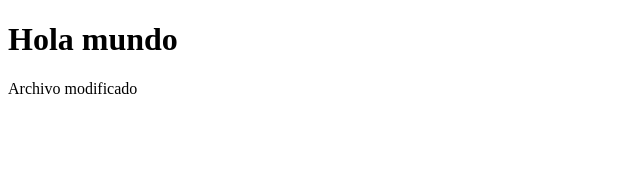
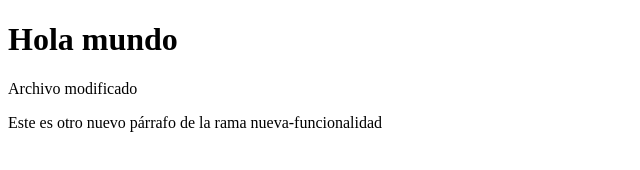
Before and after one commit to alejandrocorral509/mi-proyecto-git, a plain HTML site: page index.html in a window 1280 px wide. Shown: the whole page, without its empty margins (0-640 px from the left). Drawn offline with Linux system fonts and the light colour scheme.

Commit message:
Cambios realizados en la rama nueva-funcionalidad

```diff
--- a/index.html
+++ b/index.html
@@ -8,5 +8,6 @@
 <body>
     <h1>Hola mundo</h1>
     <p>Archivo modificado</p>
+    <p>Este es otro nuevo párrafo de la rama nueva-funcionalidad</p>
 </body>
 </html>
```
